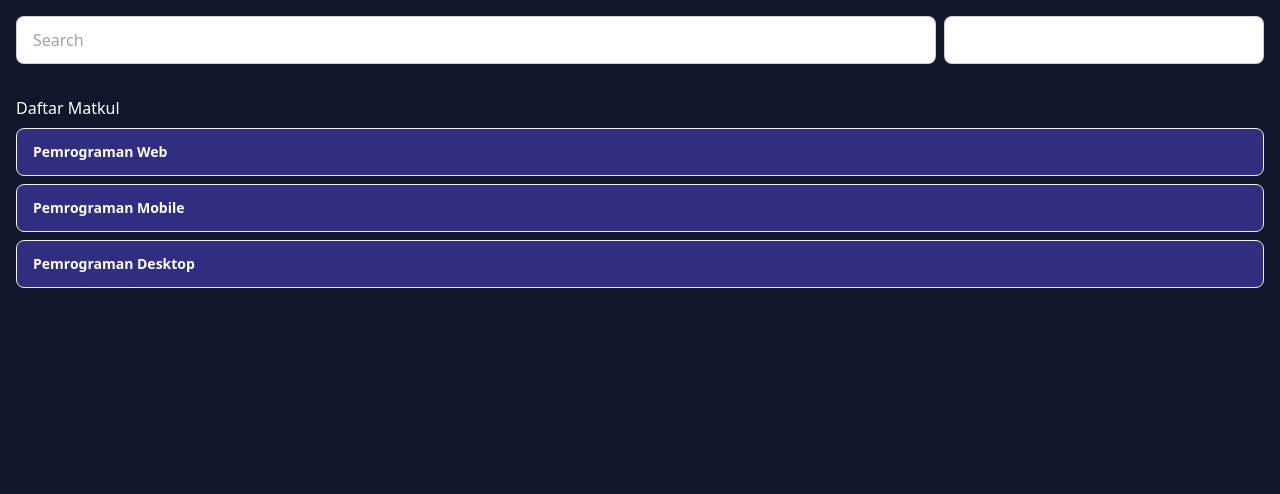
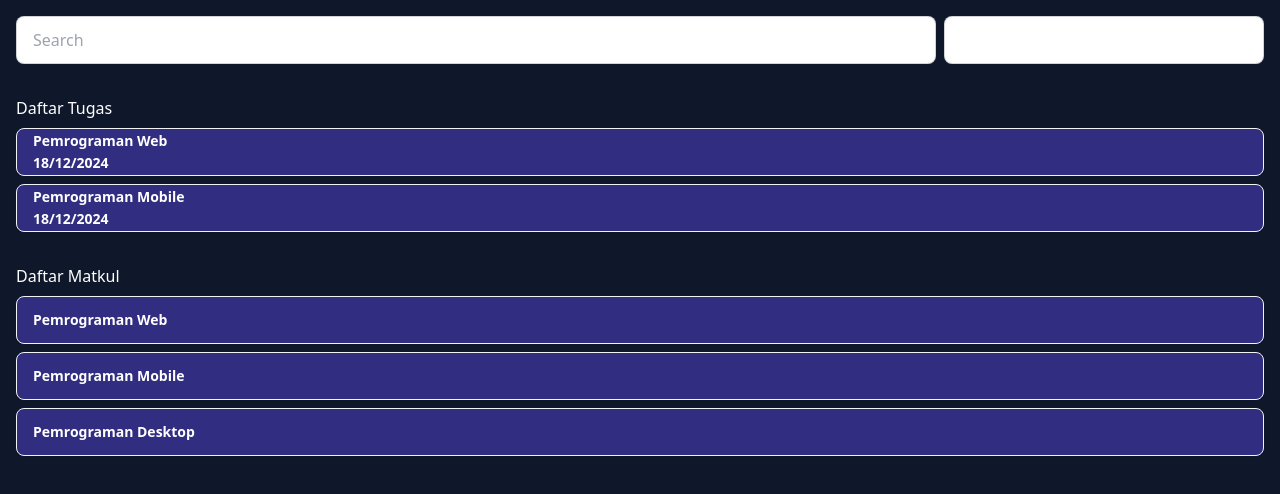
Before and after one commit to Gefila/catatan-kuliah, a React (Vite) app: page / in a window 1280 px wide. Shown: the top 494 px of the page. Built offline with nearby package versions, Linux system fonts and the light colour scheme.

Commit message:
ui(dashboard): add daftar tugas

```diff
--- /dev/null
+++ b/src/components/DaftarTugas.jsx
@@ -0,0 +1,31 @@
+import { useState } from "react";
+
+export default function DaftarTugas() {
+	const [data, setData] = useState([
+		{
+			id: 1,
+			matkul: "Pemrograman Web",
+			deadline: "18/12/2024",
+		},
+		{
+			id: 2,
+			matkul: "Pemrograman Mobile",
+			deadline: "18/12/2024",
+		},
+	]);
+
+	return (
+		<div className="flex flex-col gap-2 justify-start items-start w-full text-white">
+			<p>Daftar Tugas</p>
+			{data.map((item) => (
+				<div
+					key={item.id}
+					className="flex flex-col gap-2 btn btn-block items-start bg-indigo-900 text-white h-auto"
+				>
+					<div className="text-left">{item.matkul}</div>
+					<div className="text-right">{item.deadline}</div>
+				</div>
+			))}
+		</div>
+	);
+}
--- a/src/pages/Dashboard.jsx
+++ b/src/pages/Dashboard.jsx
@@ -1,6 +1,7 @@
 import { useState } from "react";
 import SearchInput from "../components/SearchInput";
 import Select from "../components/Select";
+import DaftarTugas from "../components/DaftarTugas";
 
 export default function Dashboard() {
 	const [data, setData] = useState([
@@ -27,6 +28,11 @@ export default function Dashboard() {
 				<SearchInput styles={"w-0 grow-[1.9]"} />
 				<Select styles={"w-0 grow-[1]"} />
 			</div>
+
+			<div className="flex flex-row p-4 justify-center items-end gap-2 w-full text-white">
+				<DaftarTugas />
+			</div>
+
 			<div className="flex flex-col p-4 justify-center items-start gap-2 w-full text-white">
 				<p>Daftar Matkul</p>
 				{data.map((item) => (
```
